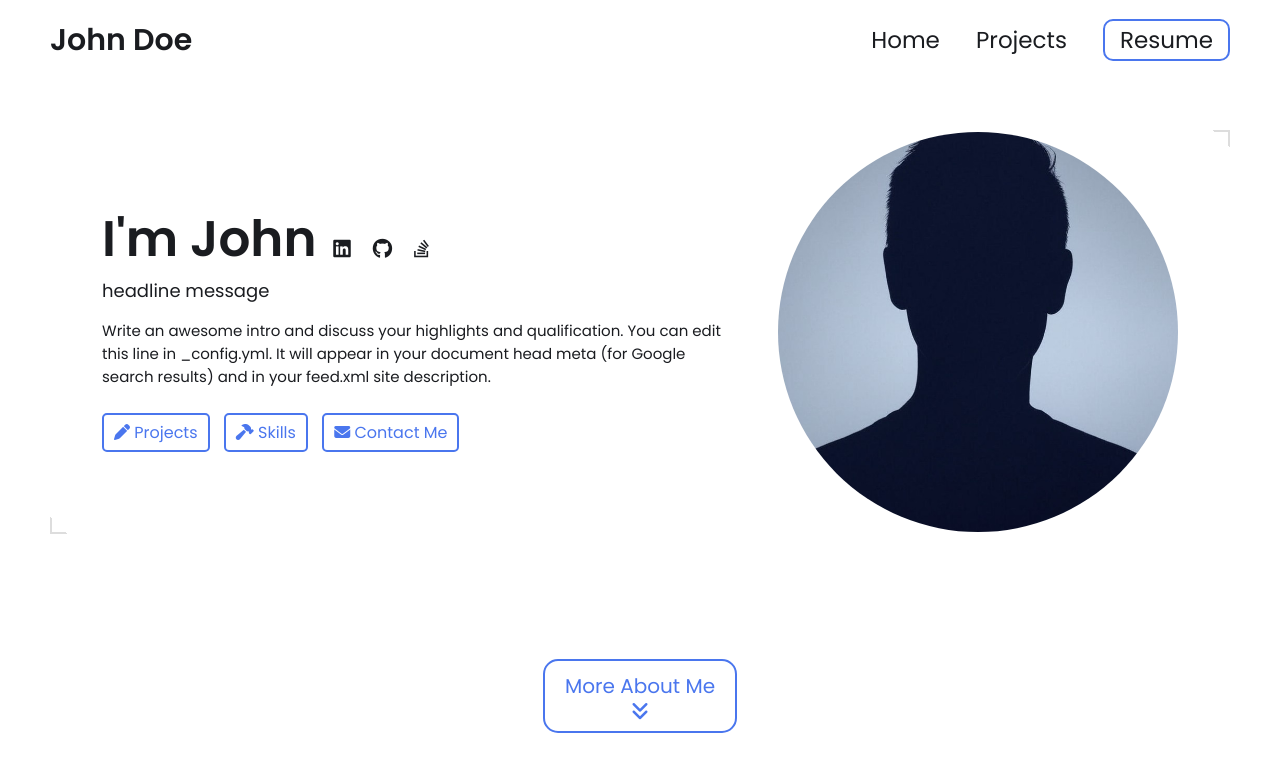
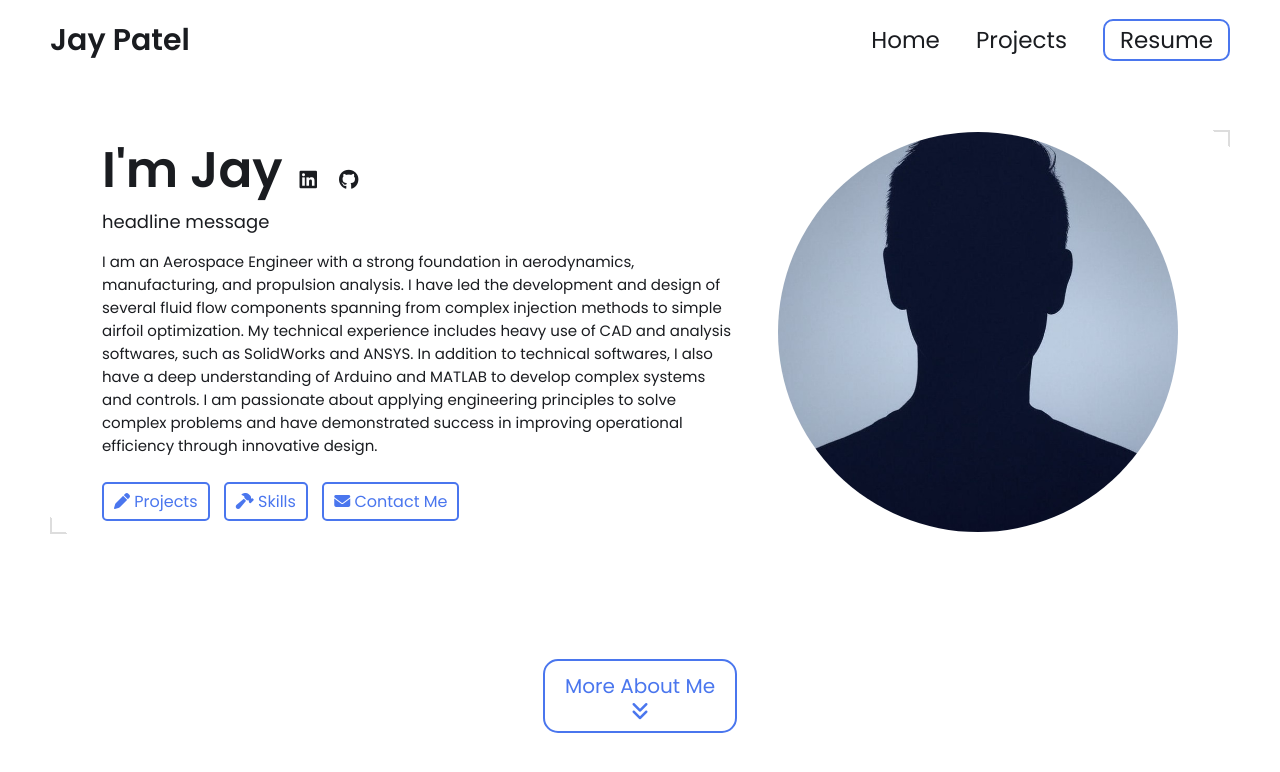
Before and after one commit to Jay-Patel-Engineer/Jay-Patel-Engineer.github.io, a Jekyll site: the page built from index.html, in a window 1280 px wide and 900 px high. Shown: the top 772 px of the window. Built offline with Jekyll 4.4.1, drawn with Linux system fonts in a browser that asks for light colours; some of the changed text lies outside the part shown.

Commit message:
Update _config.yml

```diff
--- a/_config.yml
+++ b/_config.yml
@@ -7,33 +7,32 @@
 
 # Main Page Setup
 
-title: John Doe's Portfolio # This is what shows up in the tab of the browser
+title: Jay Patel's Portfolio # This is what shows up in the tab of the browser
 
 
 
 # Hero Section
-name: John Doe
+name: Jay Patel
 headline: headline message
 description: >- # dont remove this line. this will ignore all new lines until the next section
-  Write an awesome intro and discuss your highlights and qualification. You can edit this
-  line in _config.yml. It will appear in your document head meta (for
-  Google search results) and in your feed.xml site description.
-
+  I am an Aerospace Engineer with a strong foundation in aerodynamics, manufacturing, and propulsion analysis. I have led the development and design of several fluid flow components spanning from complex injection methods to simple airfoil optimization. My technical experience includes heavy use of CAD and analysis
+  softwares, such as SolidWorks and ANSYS. In addition to technical softwares, I also have a deep understanding of Arduino and MATLAB to develop complex systems and controls. I am passionate about applying engineering principles to solve complex problems and have demonstrated success in improving operational efficiency through
+  innovative design.
 # Place your profile image in /assets/images/profile-image/folder and edit the file name
 profile_image: ./assets/images/profile-image/avatar.jpeg
 
 
 # Link your resume
 # You can place your resume in assets/resume/{resume.pdf or add external link such as pdf saved in google drive
-resume-url: https://drive.google.com/file/d/13Z3duVzh-gguPU5r03oJVEE6rV9rd3DS/view?usp=sharing # or /assets/resume/resume.pdf
+resume-url: https://drive.google.com/file/d/1mp0RKrokjeQyZIZOWdEiCZb0oaEK-Si9/view?usp=sharing # or /assets/resume/resume.pdf
 
 
 # Set up external links - this will show up as small icons next to your name.
 
 external-links:    # input only your own url slug. The icons with missing entries will not appear.
-  linkedin: test    # https://www.linkedin.com/in/{your url slug}
-  github: leea12    # https://github.com/{your url slug}
-  stackoverflow: test      # https://stackoverflow.com/users/{your url slug}
+  linkedin: jay-patel-4a87ab220    # https://www.linkedin.com/in/{your url slug}
+  github: Jay-Patel-Engineer    # https://github.com/{your url slug}
+  stackoverflow:       # https://stackoverflow.com/users/{your url slug}
   medium:            # https://medium.com/@{your url slug}
   x-twitter:   # https://x.com/{your url slug}
   threads:            # https://threads.net/@{your url slug}
@@ -45,46 +44,21 @@ external-links:    # input only your own url slug. The icons with missing entrie
 
 # Skills Section - Add the list of your Skills by categories/tools. The indentation for each level needs to be precise.
 skills:
-  - category: 3D Modeling
+  - category: 3D Modeling and Analysis
     tools:
-    - Onshape
-    - Solidworks
-    - Creo
-    - Fusion 360 (Autodesk)
-    - Blender (for complex shapes or animations)
-    - Siemens NX
-    - Inventor (Autodesk)
-    - CATIA (Dassault Systèmes)
+    - SolidWorks
+    - Blender
+    - ANSYS Fluent/Mechanical
+    - MATLAB
   - category: Prototyping
     tools:
-    - SLA
     - CNC
-    - FDM
-    - SLS
-    - DMLS
-    - PolyJet Printing
-    - Vacuum Casting
-    - Laser Cutting
-    - Water Jet Cutting
     - Arduino / Raspberry Pi
     - Breadboarding for circuit testing
   - category: Design Standards / Practices
     tools:
     - GD&T ASME Y14
     - ISO fits and tolerances
-    - PLM (PTC Windchill / Arena)
-  - category: PCB Design
-    tools:
-    - Altium Designer
-    - Altium
-    - Eagle
-    - KiCad
-  - category: Problem Solving / Risk Management
-    tools:
-    - Root Cause Analysis (e.g., 5 Whys, Fishbone Diagram)
-    - DFMEA / PFMEA
-    - Six Sigma methodologies
-    - Shain Red-X
 
 
 # Contact Form Setup. Setup an account and copy over the key. When someone fills out the form, it will be received in your email.
```
